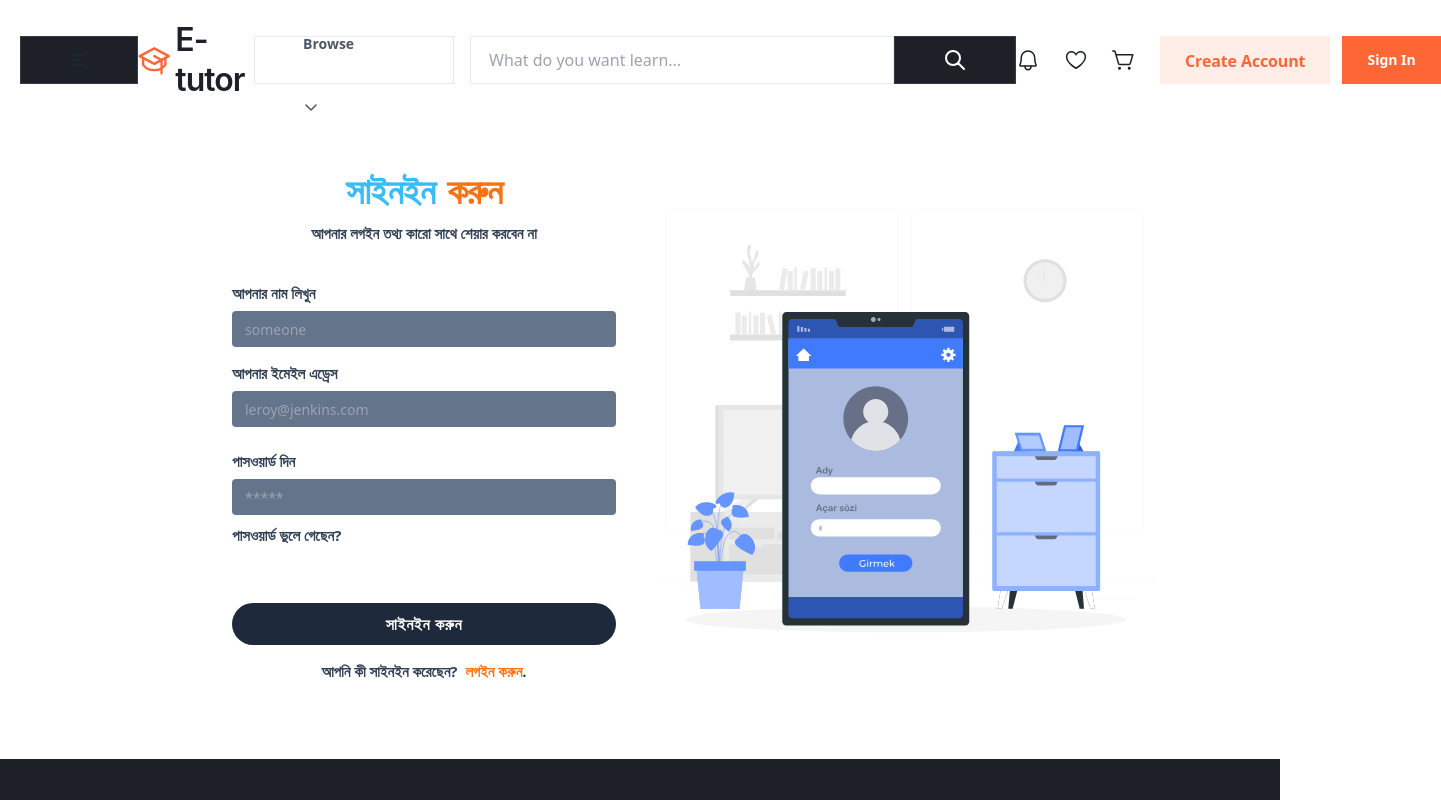
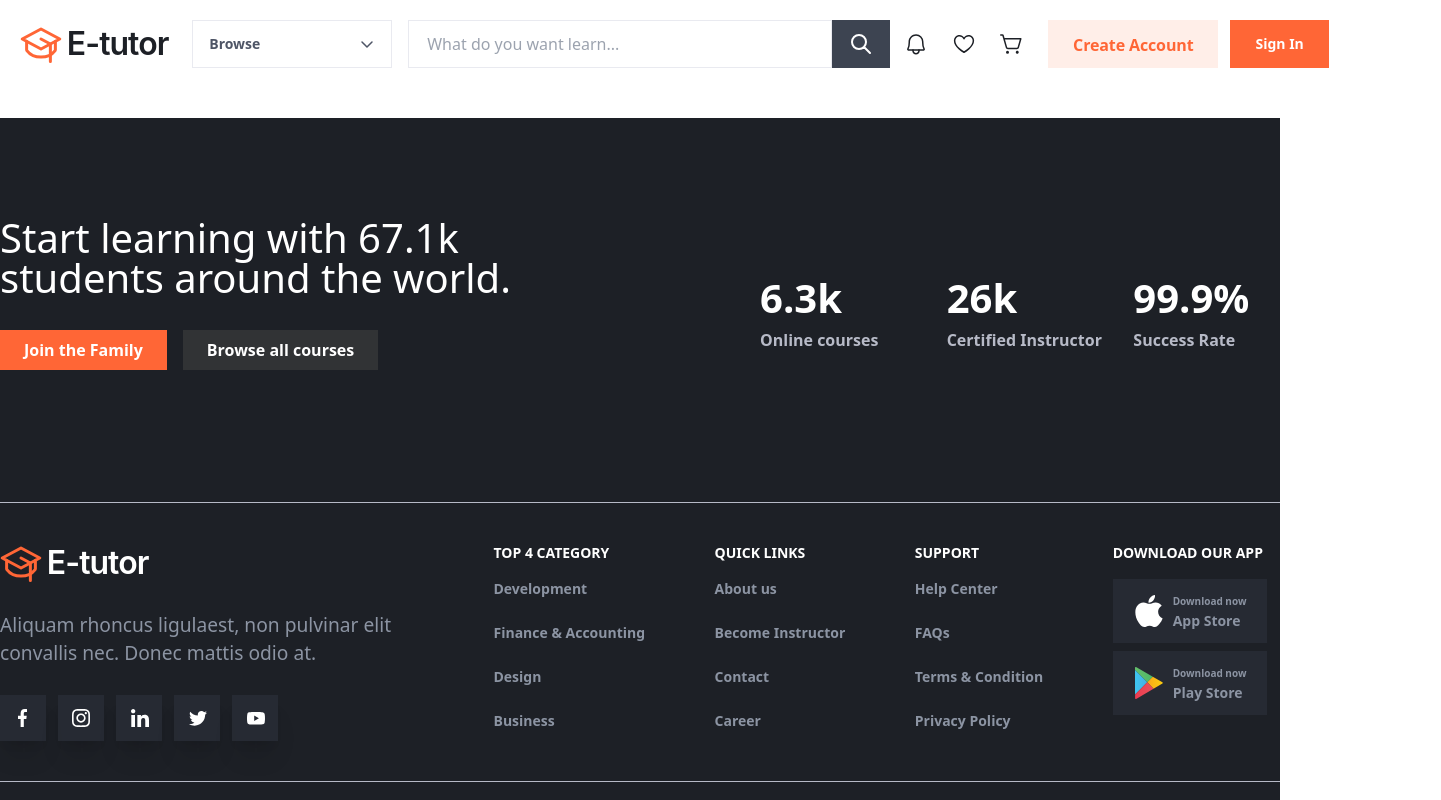
Before and after one commit to mohammadibrahiim1/rsit-institute, a React (Create React App) app: page /signup in a window 1280 px wide. Shown: the top 800 px of the page, 1441 px wide, since content can reach past the window. Built offline with nearby package versions, Linux system fonts and the light colour scheme.

Commit message:
updated link

```diff
--- a/src/Pages/Home/Home.jsx
+++ b/src/Pages/Home/Home.jsx
@@ -1,4 +1,4 @@
-import React, { useEffect, useState } from "react";
+import React from "react";
 import "./Home.css";
 import Categories from "../../Components/Categories/Categories";
 import BestSellingCourses from "../../Components/BestSellingCourses/BestSellingCourses";
@@ -9,15 +9,15 @@ import BecomeAnInstructor from "../../Components/BecomeAnInstructor/BecomeAnInst
 import RecentCourses from "../../Components/RecentCourses/RecentCourses";
 
 const Home = () => {
-  const [courses, setCourses] = useState([]);
-  useEffect(() => {
-    fetch("courses.json")
-      .then((res) => res.json())
-      .then((data) => {
-        setCourses(data);
-        console.log(data);
-      });
-  }, []);
+  // const [courses, setCourses] = useState([]);
+  // useEffect(() => {
+  //   fetch("courses.json")
+  //     .then((res) => res.json())
+  //     .then((data) => {
+  //       setCourses(data);
+  //       console.log(data);
+  //     });
+  // }, []);
   return (
     <div>
       <div className="hero">
--- a/src/Pages/SignUp/SignUp.jsx
+++ b/src/Pages/SignUp/SignUp.jsx
@@ -1,120 +1,12 @@
 import React from "react";
 import "./SignUp.css";
-import { Link } from "react-router-dom";
-import Lottie from "react-lottie";
-import lottieData from "../../Assets/SignupLottie.json";
+
 
 const SignUp = () => {
-  const defaultOptions = {
-    loop: true,
-    autoplay: true,
-    animationData: lottieData,
-    rendererSettings: {
-      preserveAspectRatio: "xMidYMid slice",
-    },
-  };
+
   return (
     <div>
-      <section className="signUp-container">
-        <section className="signUp-section">
-          <div className="flex flex-col  p-6 rounded-md sm:p-10 dark:bg-gray-900 dark:text-gray-100">
-            <div className="mb-8 text-center">
-              <h1 className="my-3 text-3xl font-bold text-[#38BDF8]">
-                সাইনইন <span className="text-orange-500 pl-1"> করুন</span>
-              </h1>
-              <p className="text-sm text-slate-700">
-                আপনার লগইন তথ্য কারো সাথে শেয়ার করবেন না
-              </p>
-            </div>
-            <form
-              novalidate=""
-              action=""
-              className="space-y-12 ng-untouched ng-pristine ng-valid"
-            >
-              <div className="space-y-4">
-                <div>
-                  <label
-                    for="email"
-                    className="block mb-2 text-sm text-slate-700"
-                  >
-                    আপনার নাম লিখুন
-                  </label>
-                  <input
-                    type="name"
-                    name="name"
-                    id="name"
-                    placeholder="someone"
-                    className=" px-3 py-1 border rounded-md dark:border-gray-700 dark:bg-gray-900 dark:text-gray-100 input"
-                  />
-                </div>
-                <div>
-                  <label
-                    for="email"
-                    className="block mb-2 text-sm text-slate-700"
-                  >
-                    আপনার ইমেইল এড্রেস
-                  </label>
-                  <input
-                    type="email"
-                    name="email"
-                    id="email"
-                    placeholder="leroy@jenkins.com"
-                    className="px-3 py-1 border rounded-md dark:border-gray-700 dark:bg-gray-900 dark:text-gray-100 input"
-                  />
-                </div>
-                <div>
-                  <div className="flex justify-between mb-2">
-                    <label for="password" className="text-sm text-slate-700">
-                      পাসওয়ার্ড দিন
-                    </label>
-                  </div>
-                  <input
-                    type="password"
-                    name="password"
-                    id="password"
-                    placeholder="*****"
-                    className=" px-3 py-1 border rounded-md dark:border-gray-700 dark:bg-gray-900 dark:text-gray-100 input"
-                  />
-                </div>
-                <Link
-                  rel="noopener noreferrer"
-                  href="#"
-                  className=" recover-text hover:underline dark:text-gray-400 text-slate-700"
-                >
-                  পাসওয়ার্ড ভুলে গেছেন?
-                </Link>
-              </div>
-              <div className="space-y-2 signIn-footer">
-                <div>
-                  <button
-                    type="button"
-                    className=" button px-8 py-3 font-semibold rounded-md
-                  signIn-button bg-slate-800 hover:bg-slate-700 text-white"
-                  >
-                    সাইনইন করুন
-                  </button>
-                </div>
-                <p className="px-6 text-sm py-2 text-center text-slate-700">
-                  আপনি কী সাইনইন করেছেন?
-                  <Link
-                    rel="noopener noreferrer"
-                    href="#"
-                    className="hover:underline text-orange-500 ml-2"
-                  >
-                    লগইন করুন
-                  </Link>
-                  .
-                </p>
-              </div>
-            </form>
-          </div>
-        </section>
-        <section>
-          <div>
-            <Lottie options={defaultOptions} height={500} width={500} />
-          </div>
-        </section>
-      </section>
+
     </div>
   );
 };
--- a/src/Shared/Footer/Footer.css
+++ b/src/Shared/Footer/Footer.css
@@ -11,7 +11,7 @@
   letter-spacing: -0.96px;
 }
 
-.btn {
+.rounded-0 {
   display: flex;
   padding: 0px 48px;
   justify-content: center;
--- a/src/Shared/Footer/Footer.jsx
+++ b/src/Shared/Footer/Footer.jsx
@@ -38,7 +38,7 @@ const Footer = () => {
 
       <div className="bg-[#1D2026] border-y-[1px] border-[#b7bac7] ">
         <footer className=" w-[82.5rem] footer mx-auto py-10  text-base-content  ">
-          <aside className="w-[26.5rem] text-[1.2rem] text-[#8C94A3]">
+          <aside Link className="w-[26.5rem] text-[1.2rem] text-[#8C94A3]">
             <Link className="normal-case text-xl">
               <svg xmlns="http://www.w3.org/2000/svg" width="42" height="40" viewBox="0 0 42 40" fill="none">
                 <path
@@ -66,7 +66,7 @@ const Footer = () => {
               E-tutor
             </Link>
             <p className="py-[1.25rem] leading-7">
-              Aliquam rhoncus ligula est, non pulvinar elit convallis nec. Donec mattis odio at.
+              Aliquam rhoncus ligulaest, non pulvinar elit convallis nec. Donec mattis odio at.
             </p>
 
             <div className="flex justify-center items-center gap-3">
@@ -171,24 +171,24 @@ const Footer = () => {
           </aside>
           <nav className="">
             <header className=" text-[.875rem] font-semibold text-white uppercase ">Top 4 category</header>
-            <a className="link link-hover text-[#8C94A3] font-semibold py-2">Development</a>
-            <a className="link link-hover text-[#8C94A3] font-semibold py-2">Finance & Accounting</a>
-            <a className="llink link-hover text-[#8C94A3] font-semibold py-2">Design</a>
-            <a className="link link-hover text-[#8C94A3] font-semibold py-2">Business</a>
+            <Link className="link link-hover text-[#8C94A3] font-semibold py-2">Development</Link>
+            <Link className="link link-hover text-[#8C94A3] font-semibold py-2">Finance & Accounting</Link>
+            <Link className="llink link-hover text-[#8C94A3] font-semibold py-2">Design</Link>
+            <Link className="link link-hover text-[#8C94A3] font-semibold py-2">Business</Link>
           </nav>
           <nav>
             <header className="text-[.875rem] font-semibold text-white uppercase">Quick Links</header>
-            <a className="link link-hover text-[#8C94A3] font-semibold py-2">About us</a>
-            <a className="link link-hover text-[#8C94A3] font-semibold py-2">Become Instructor</a>
-            <a className="link link-hover text-[#8C94A3] font-semibold py-2">Contact</a>
-            <a className="link link-hover text-[#8C94A3] font-semibold py-2">Career</a>
+            <Link className="link link-hover text-[#8C94A3] font-semibold py-2">About us</Link>
+            <Link className="link link-hover text-[#8C94A3] font-semibold py-2">Become Instructor</Link>
+            <Link className="link link-hover text-[#8C94A3] font-semibold py-2">Contact</Link>
+            <Link className="link link-hover text-[#8C94A3] font-semibold py-2">Career</Link>
           </nav>
           <nav>
             <header className="text-[.875rem] font-semibold text-white uppercase">support</header>
-            <a className="link link-hover text-[#8C94A3] font-semibold py-2">Help Center</a>
-            <a className="link link-hover text-[#8C94A3] font-semibold py-2">FAQs</a>
-            <a className="link link-hover text-[#8C94A3] font-semibold py-2">Terms & Condition</a>
-            <a className="link link-hover text-[#8C94A3] font-semibold py-2">Privacy Policy</a>
+            <Link className="link link-hover text-[#8C94A3] font-semibold py-2">Help Center</Link>
+            <Link className="link link-hover text-[#8C94A3] font-semibold py-2">FAQs</Link>
+            <Link className="link link-hover text-[#8C94A3] font-semibold py-2">Terms & Condition</Link>
+            <Link className="link link-hover text-[#8C94A3] font-semibold py-2">Privacy Policy</Link>
           </nav>
           <nav>
             <header className="text-[.875rem] font-semibold text-white uppercase ">Download Our App</header>
@@ -304,7 +304,7 @@ const Footer = () => {
           </aside>
           <nav className="">
             <div className="dropdown dropdown-hover dropdown-top mr-[4rem]">
-              <label tabIndex={0} className="btn">
+              <label tabIndex={0} className="btn rounded-0">
                 Language
                 <svg xmlns="http://www.w3.org/2000/svg" width="16" height="16" viewBox="0 0 16 16" fill="none">
                   <path
--- a/src/Shared/Navbar/Navbar.jsx
+++ b/src/Shared/Navbar/Navbar.jsx
@@ -32,7 +32,7 @@ const Navbar = () => {
               </li>
             </ul>
           </div>
-          <Link className="normal-case text-xl">
+          <Link to={"/"} className="normal-case text-xl">
             <svg xmlns="http://www.w3.org/2000/svg" width="42" height="40" viewBox="0 0 42 40" fill="none">
               <path
                 d="M2.25 15L21 5L39.75 15L21 25L2.25 15Z"
```
